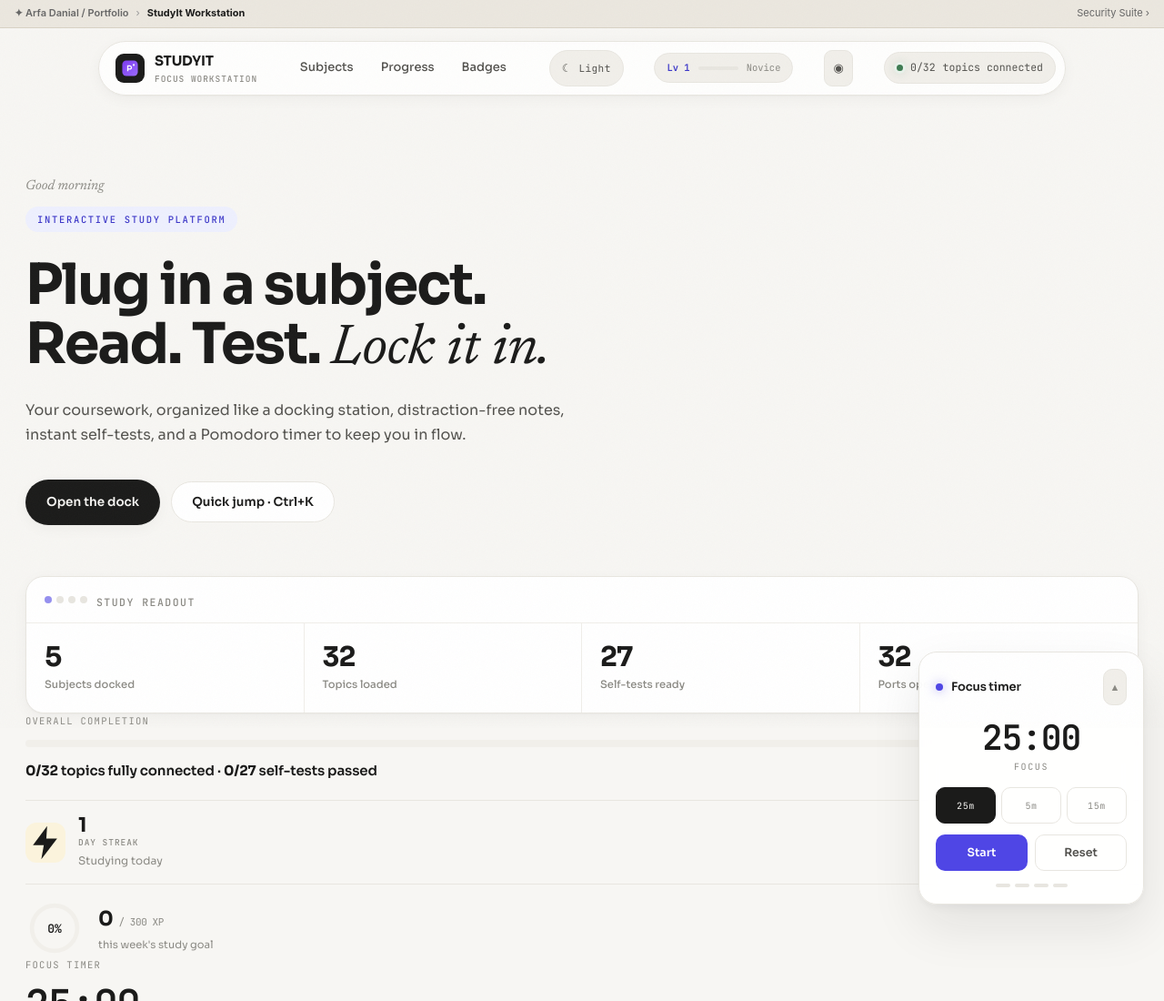
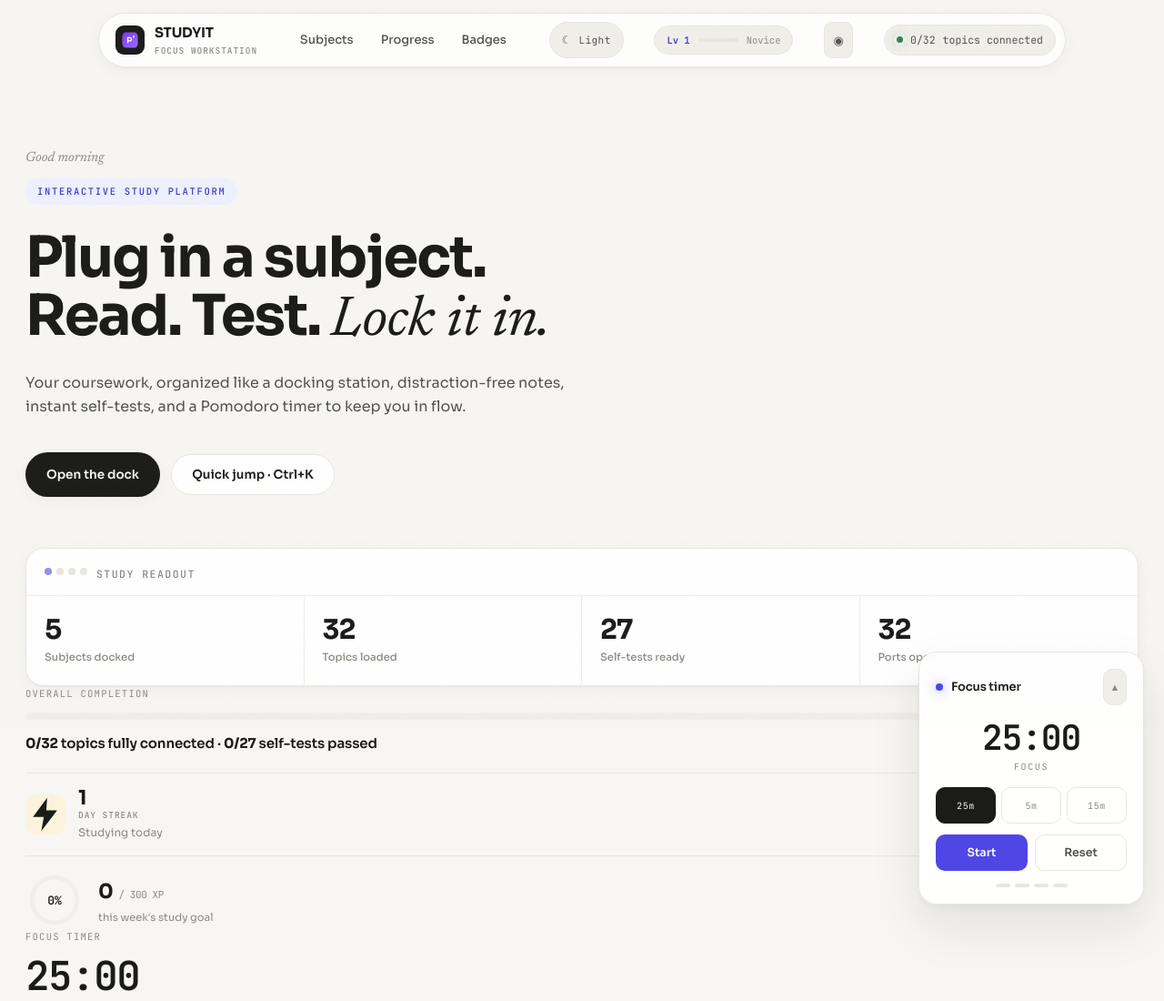
Before and after one commit to nyzxis/studyit, a website: page index.html in a window 1280 px wide. Shown: the top 1100 px of the page at 91% size. Drawn offline with Linux system fonts and the light colour scheme.

Commit message:
chore: remove top external portfolio breadcrumb trail bar

```diff
--- a/index.html
+++ b/index.html
@@ -60,18 +60,6 @@
 <body>
 
 <a class="skip-link" href="#top">Skip to main content</a>
-
-<!-- Top Breadcrumb Trail -->
-<div style="background: #EBE7DF; border-bottom: 1px solid #D8D2C5; padding: 6px 16px; font-family: 'Space Grotesk', -apple-system, sans-serif; font-size: 11px; display: flex; align-items: center; justify-content: space-between;">
-  <div style="display: flex; align-items: center; gap: 8px;">
-    <a href="https://nyzxis.vercel.app/" target="_blank" rel="noopener" style="color: #666; text-decoration: none; font-weight: 600;">✦ Arfa Danial / Portfolio</a>
-    <span style="color: #999;">&rsaquo;</span>
-    <span style="color: #1B1B1A; font-weight: 700;">StudyIt Workstation</span>
-  </div>
-  <div style="display: flex; align-items: center; gap: 12px;">
-    <a href="https://apishield-pi.vercel.app/" target="_blank" rel="noopener" style="color: #666; text-decoration: none;">Security Suite &rsaquo;</a>
-  </div>
-</div>
 
 <header class="site">
   <div class="wrap nav-row">
```
Also changed, not shown: quiz.html (+0 -11 lines), subject.html (+0 -11 lines), topic.html (+0 -11 lines).
